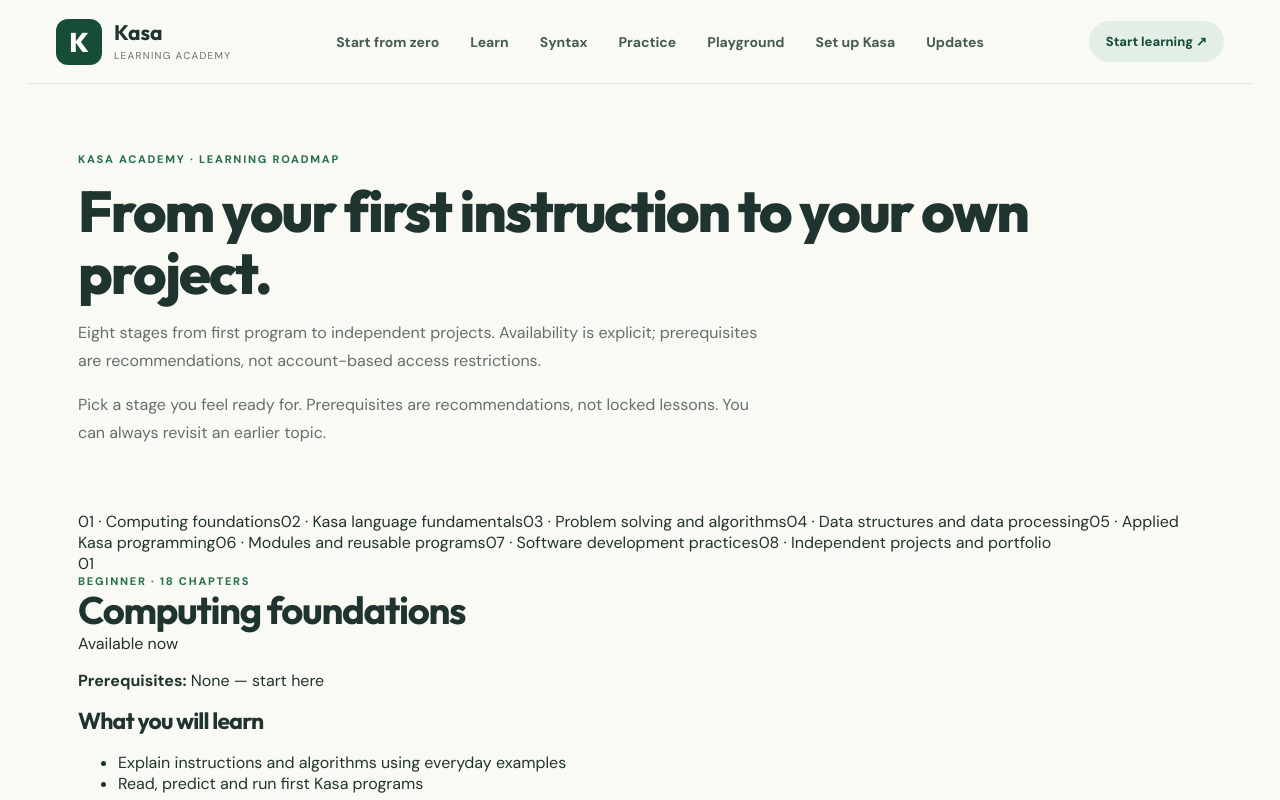
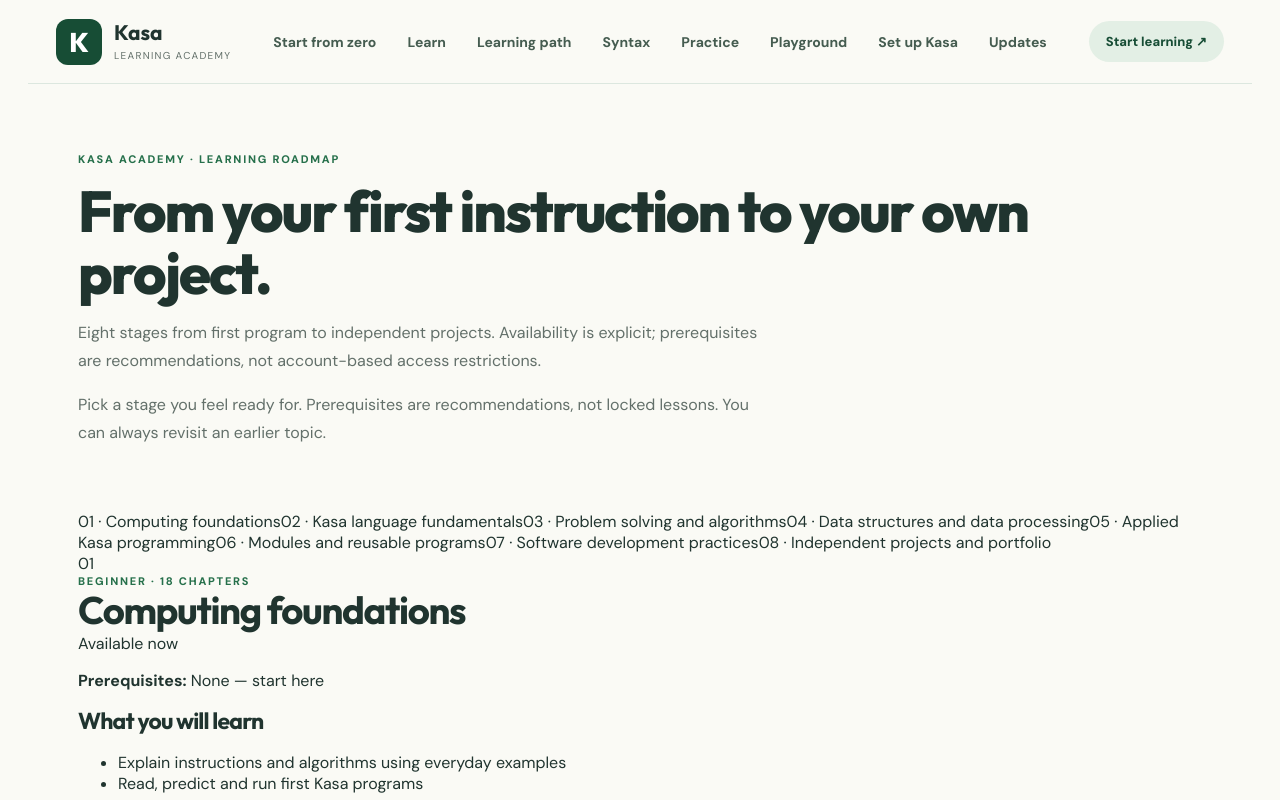
Before and after one commit to fosterb1/kasa-learning-academy, a Next.js app: page /learning-path in a window 1280 px wide. Shown: the top 800 px of the page. Built offline with nearby package versions, Linux system fonts and the light colour scheme; no server answers.

Commit message:
feat(academy): link student catalog and navigation to staged roadmap

```diff
--- a/src/app/(site)/layout.tsx
+++ b/src/app/(site)/layout.tsx
@@ -15,7 +15,7 @@ export default function SiteLayout({ children }: { children: ReactNode }) {
       <header className="site-header">
         <Link href="/" className="logo-link" aria-label="Kasa Academy home"><span className="logo-mark">K</span><span><strong>Kasa</strong><small>Learning Academy</small></span></Link>
         <nav className="primary-nav" aria-label="Main navigation">
-          <Link href="/start">Start from zero</Link><Link href="/learn">Learn</Link><Link href="/learn/syntax">Syntax</Link><Link href="/practice">Practice</Link><Link href="/playground">Playground</Link><Link href="/guides">Set up Kasa</Link><Link href="/announcements">Updates</Link>
+          <Link href="/start">Start from zero</Link><Link href="/learn">Learn</Link><Link href="/learning-path">Learning path</Link><Link href="/learn/syntax">Syntax</Link><Link href="/practice">Practice</Link><Link href="/playground">Playground</Link><Link href="/guides">Set up Kasa</Link><Link href="/announcements">Updates</Link>
         </nav>
         <Link href="/start" className="header-cta">Start learning <span aria-hidden="true">↗</span></Link>
       </header>
```
